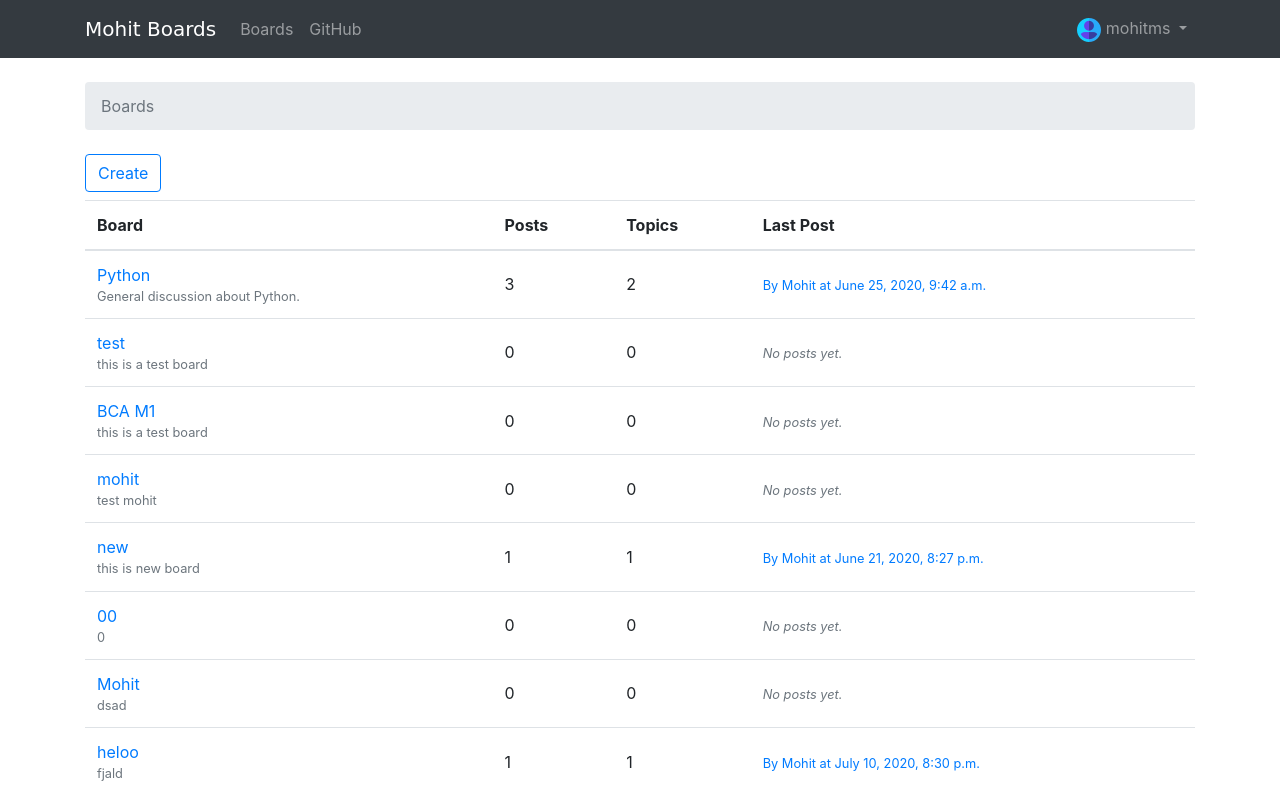
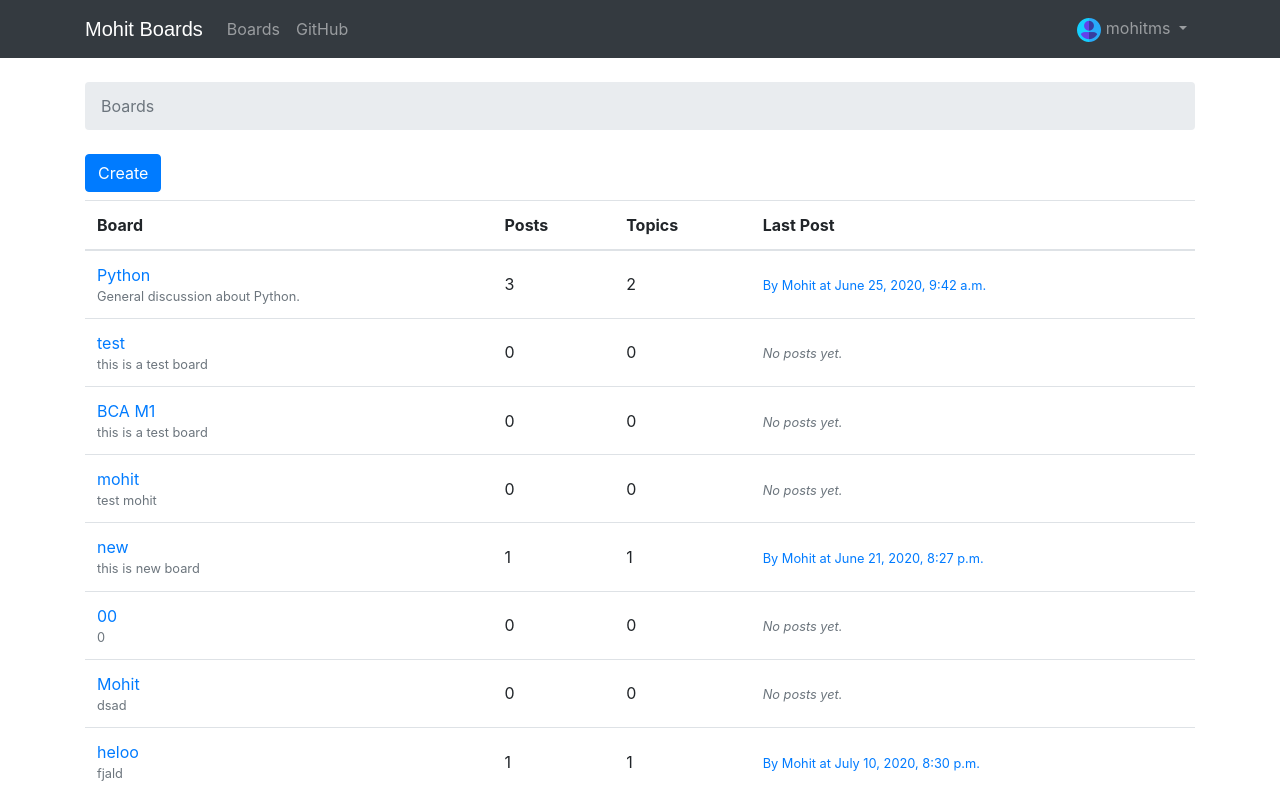
Before and after one commit to Mohitb07/mohitboard, a Django app: page / in a window 1280 px wide. Shown: the top 794 px of the page. Run offline with Django 3.2, Linux system fonts and the light colour scheme; a user stored in the database is signed in; data comes from the database, SQL or seed files in the repository; both versions use the stored data as it was after the commit; some libraries are stand-ins or nearby versions; some web fonts are replaced.

```diff
--- a/static/css/app.css
+++ b/static/css/app.css
@@ -1,3 +1,3 @@
 .navbar-brand{
-    font-family: 'Lobster', cursive;
+    font-family: sans-serif,'Lobster';
 }
--- a/templates/board_form.html
+++ b/templates/board_form.html
@@ -6,6 +6,6 @@
     {% csrf_token %}
     {% include 'includes/form.html' %}
     <!-- {{form.as_p}} -->
-    <input class="btn btn-outline-info" type="submit" value="Create">
+    <input class="btn btn-success" type="submit" value="Create">
 </form>
 {% endblock content %}
--- a/templates/home.html
+++ b/templates/home.html
@@ -5,7 +5,7 @@
 {% endblock %}
 
 {% block content %}
-<a class="btn btn-outline-primary mb-2" href="{% url 'board_form' %}">Create</a>
+<a class="btn btn-primary mb-2" href="{% url 'board_form' %}">Create</a>
   <table class="table">
     <thead class="thead-inverse">
       <tr>
```
Also changed, not shown: db.sqlite3.
